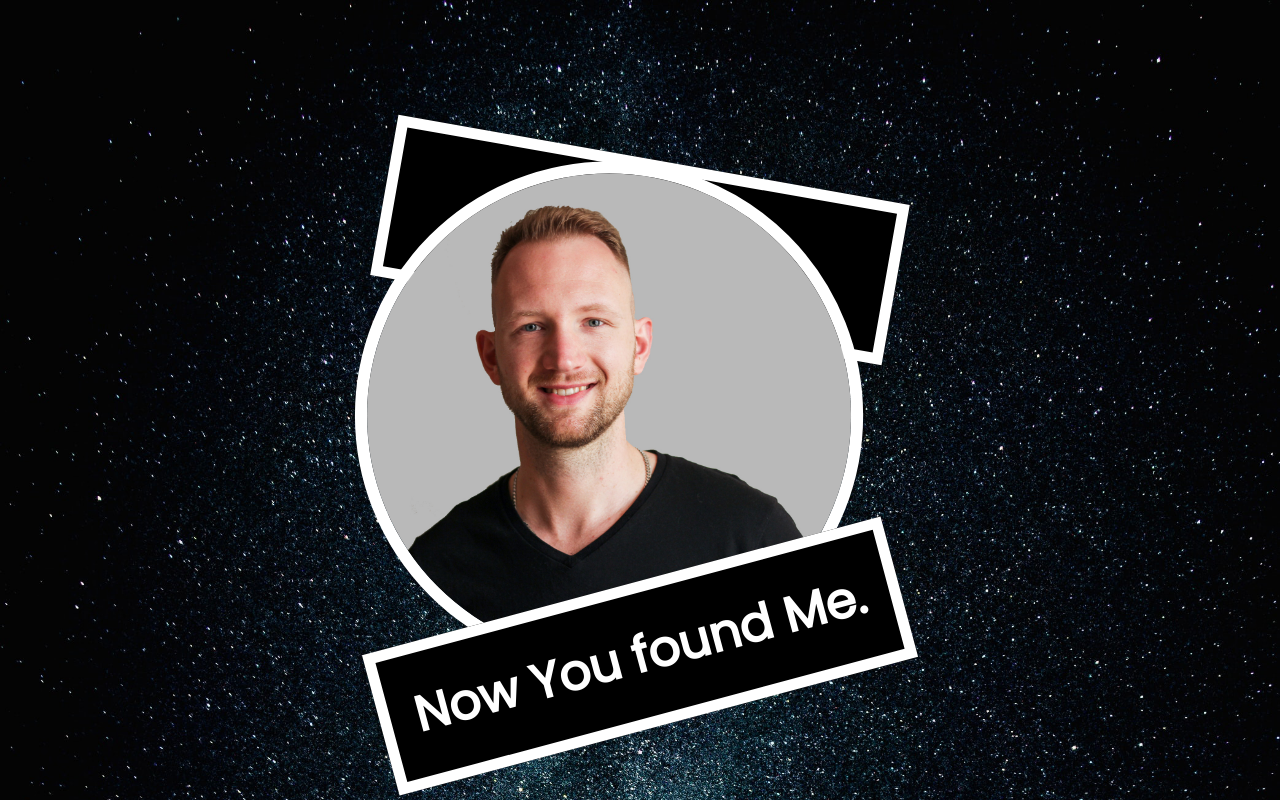
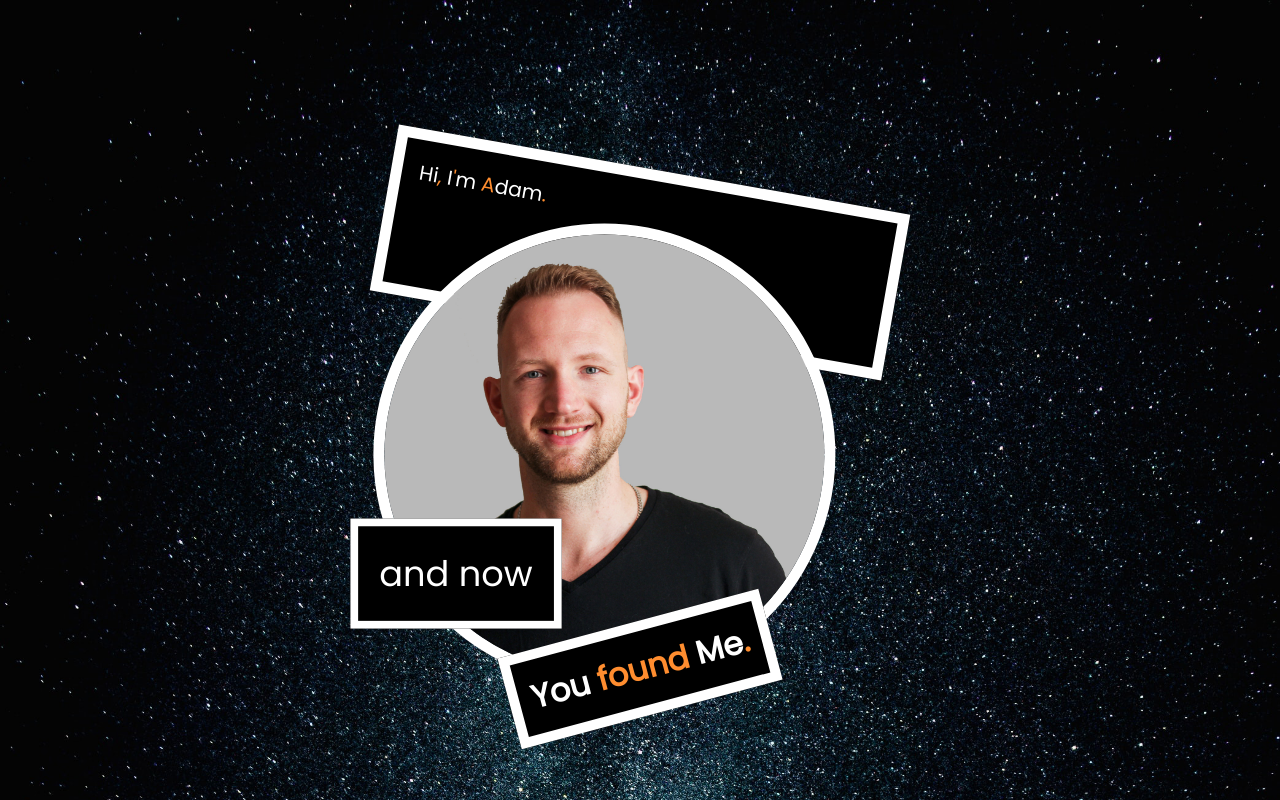
Before and after one commit to AdamWandoch/adamwandoch.com, a PHP site: page / in a window 1280 px wide. Run offline with PHP 8.4, Linux system fonts and the light colour scheme.

Commit message:
updating styles

```diff
--- a/css/themes.css
+++ b/css/themes.css
@@ -11,6 +11,7 @@ body {
   background-size: 100%;
   color: #fff;
   font-family: Poppins;
+  /* font-size: 1em; */
 }
 
 a, a:hover, a:visited {
@@ -38,16 +39,18 @@ header {
   max-width: 20%;
   max-height: 20%;
   transform: scale(1.1) rotate(370deg);
+  align-items: center;
 }
 
 main {
-  transform: scale(1.1) rotate(-375deg);
+  transform: rotate(-375deg);
   background-color: #000;
   font-size: 0.8em;
 }
 
 main:hover {
-  color: rgb(0, 255, 13);
+  filter: invert() hue-rotate(180deg);
+  transform: rotate(-365deg);
 }
 
 #portrait {
@@ -55,11 +58,21 @@ main:hover {
   border-radius: 9999px;
   border: solid 10px #fff;
   transition: 2000ms ease-in-out;
-  transform: scale(1.1) rotate(-730deg);
+  transform: rotate(-730deg);
 }
 
-#portrait:hover {
-  border-color: rgb(0, 255, 13);
+.floating {
+  background-color: #000;
+  font-size: 1.4em;
+  width: min-content;
+  padding: 0.6em;
+  position: absolute;
+  top: 250%;
+  transform: rotate(-10deg);
+}
+
+.color {
+  color: rgb(255, 141, 47);
 }
 
 @media screen and (min-width: 700px) {
@@ -67,7 +80,21 @@ main:hover {
     max-width: 400px;
   }
 
-  main {
-    font-size: 1.4em;
+  header > p {
+    font-size: 1.15em;
+  }
+
+  main > p {
+    font-size: 1.7em;
+  }
+
+  .floating {
+    top: 250%;
+    font-size: 2em;
+    border: solid 7px;
+  }
+
+  h1 {
+    font-size: 2.5em;
   }
 }
--- a/home.html
+++ b/home.html
@@ -11,6 +11,11 @@
   </head>
   <body>
     <header>
+      <p>
+        Hi<span class="color">,</span> I<span class="color">'</span>m <span class="color">A</span>dam<span class="color"
+          >.</span
+        >
+      </p>
       <a
         href="https://github.com/AdamWandoch?tab=repositories"
         target="_blank"
@@ -20,11 +25,12 @@
           src="/img/me_square_cleaned.jpg"
           alt="Smiley Adam's portrait picture"
       /></a>
+      <p class="floating">and&nbsp;now</p>
     </header>
     <main>
       <h1>
         <a href="https://github.com/AdamWandoch?tab=repositories" target="_blank"
-          >Now You&nbspfound Me.</a
+          >You&nbsp;<span class="color">found</span>&nbsp;Me<span class="color">.</span></a
         >
       </h1>
     </main>
```
